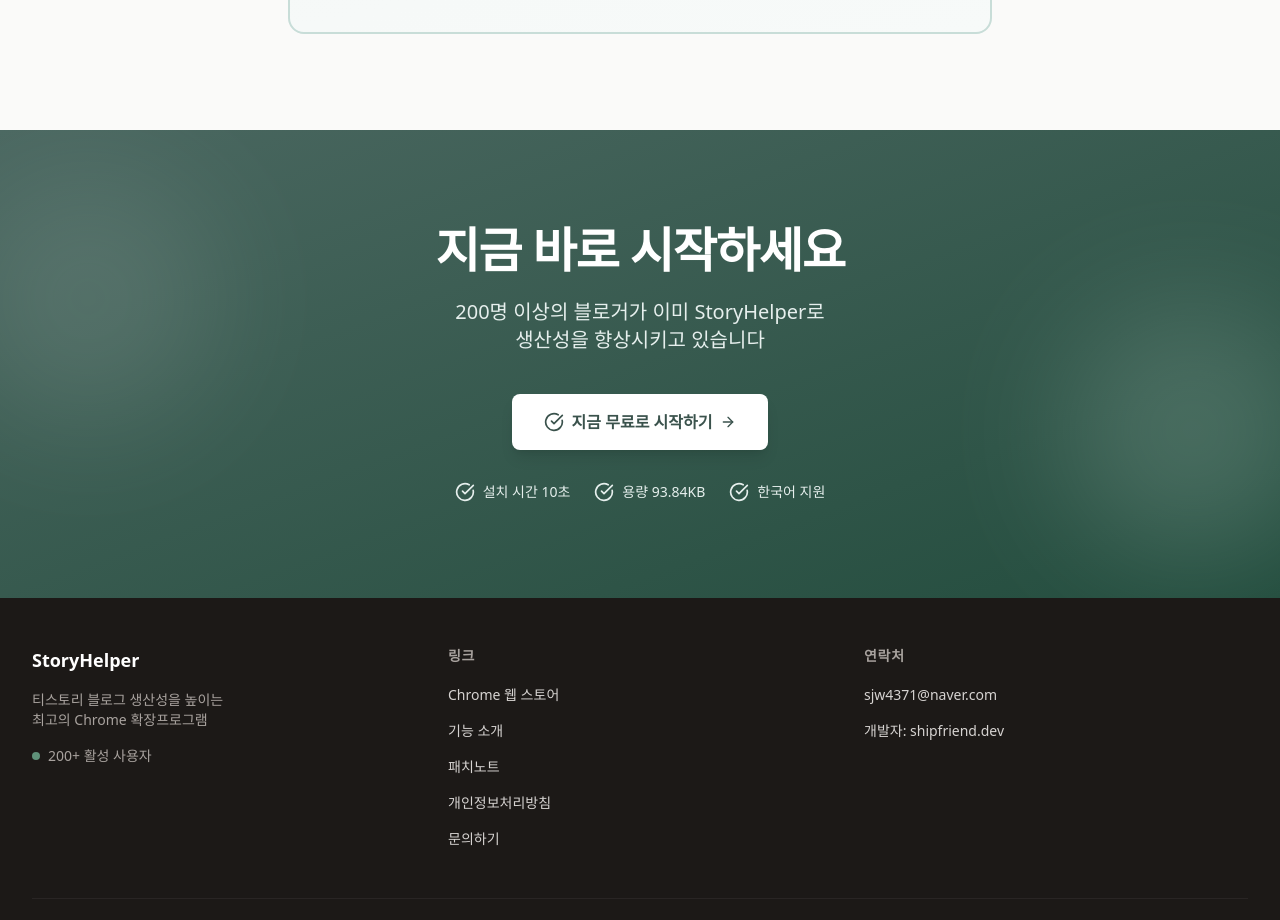
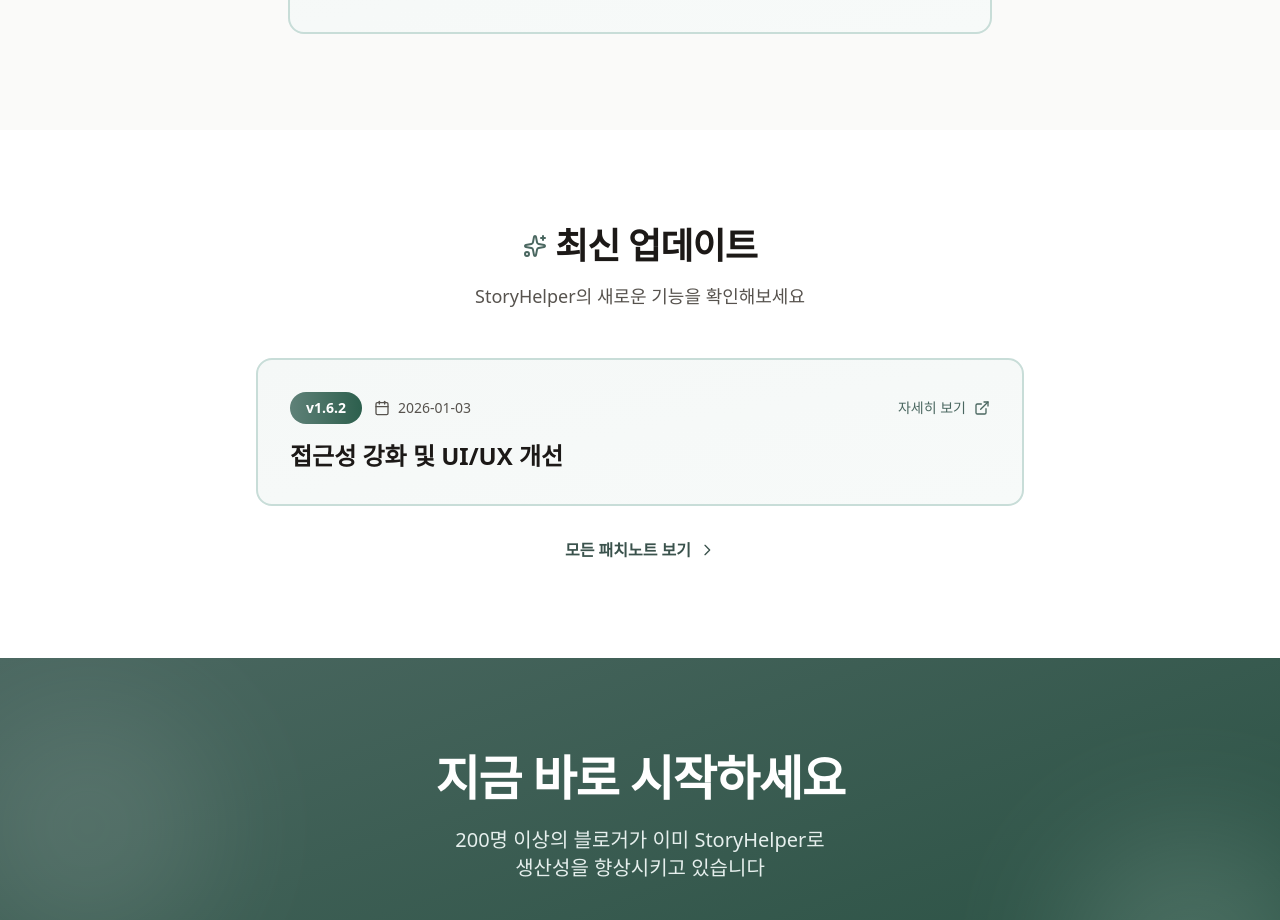
Before and after one commit to ShipFriend0516/storyhelper-web, a Next.js app: page / in a window 1280 px wide. Shown: the part 4042-4962 px from the top of the page. Built offline with nearby package versions, Linux system fonts and the light colour scheme; no server answers.

Commit message:
feat: add Latest Update section and patch notes functionality

```diff
--- a/src/app/page.tsx
+++ b/src/app/page.tsx
@@ -3,6 +3,7 @@
 import FeaturesSection from '@/components/FeaturesSection';
 import HowItWorksSection from '@/components/HowItWorksSection';
 import FAQSection from '@/components/FAQSection';
+import LatestUpdateSection from '@/components/LatestUpdateSection';
 import CTASection from '@/components/CTASection';
 import Footer from '@/components/Footer';
 
@@ -14,6 +15,7 @@
       <FeaturesSection />
       <HowItWorksSection />
       <FAQSection />
+      <LatestUpdateSection />
       <CTASection />
       <Footer />
     </main>
--- /dev/null
+++ b/src/components/LatestUpdateSection.tsx
@@ -0,0 +1,86 @@
+"use client";
+
+import { Calendar, ExternalLink, Sparkles } from "lucide-react";
+import Link from "next/link";
+import { getLatestPatchNote } from "@/constants/patchNotes";
+
+export default function LatestUpdateSection() {
+  const latestPatchNote = getLatestPatchNote();
+
+  // 패치노트가 없으면 섹션을 렌더링하지 않음
+  if (!latestPatchNote) {
+    return null;
+  }
+  return (
+    <section className="bg-white py-20 md:py-24">
+      <div className="mx-auto max-w-7xl px-6 lg:px-8">
+        <div className="mx-auto max-w-3xl">
+          {/* Header */}
+          <div className="mb-12 text-center">
+            <div className="mb-4 flex items-center justify-center gap-2">
+              <Sparkles className="h-6 w-6 text-sage-600" />
+              <h2 className="text-3xl font-bold tracking-tight text-gray-900 sm:text-4xl">
+                최신 업데이트
+              </h2>
+            </div>
+            <p className="text-lg text-gray-600">
+              StoryHelper의 새로운 기능을 확인해보세요
+            </p>
+          </div>
+
+          {/* Latest Patch Note Card */}
+          <a
+            href={latestPatchNote.blogUrl}
+            target="_blank"
+            rel="noopener noreferrer"
+            className="group block overflow-hidden rounded-2xl border-2 border-sage-200 bg-gradient-to-br from-sage-50 to-mint-50 transition-all hover:border-sage-300 hover:shadow-xl"
+          >
+            <div className="p-8">
+              <div className="mb-4 flex flex-col gap-3 sm:flex-row sm:items-center sm:justify-between">
+                <div className="flex items-center gap-3">
+                  <span className="inline-flex items-center rounded-full bg-gradient-to-r from-sage-500 to-forest-600 px-4 py-1.5 text-sm font-semibold text-white">
+                    v{latestPatchNote.version}
+                  </span>
+                  <div className="flex items-center gap-2 text-sm text-gray-600">
+                    <Calendar className="h-4 w-4" />
+                    <span>{latestPatchNote.date}</span>
+                  </div>
+                </div>
+                <div className="flex items-center gap-2 text-sage-600 transition-transform group-hover:translate-x-1">
+                  <span className="text-sm font-medium">자세히 보기</span>
+                  <ExternalLink className="h-4 w-4" />
+                </div>
+              </div>
+              <h3 className="text-xl font-bold text-gray-900 sm:text-2xl">
+                {latestPatchNote.title}
+              </h3>
+            </div>
+          </a>
+
+          {/* View All Link */}
+          <div className="mt-8 text-center">
+            <Link
+              href="/patch-notes"
+              className="inline-flex items-center gap-2 text-sage-700 transition-colors hover:text-sage-800"
+            >
+              <span className="font-semibold">모든 패치노트 보기</span>
+              <svg
+                className="h-4 w-4 transition-transform group-hover:translate-x-1"
+                fill="none"
+                viewBox="0 0 24 24"
+                stroke="currentColor"
+              >
+                <path
+                  strokeLinecap="round"
+                  strokeLinejoin="round"
+                  strokeWidth={2}
+                  d="M9 5l7 7-7 7"
+                />
+              </svg>
+            </Link>
+          </div>
+        </div>
+      </div>
+    </section>
+  );
+}
--- a/src/components/PatchNotesSection.tsx
+++ b/src/components/PatchNotesSection.tsx
@@ -1,24 +1,7 @@
 "use client";
 
 import { Calendar, ExternalLink } from "lucide-react";
-
-interface PatchNote {
-  version: string;
-  date: string;
-  title: string;
-  blogUrl: string;
-}
-
-const patchNotes: PatchNote[] = [
-  {
-    version: "1.6.2",
-    date: "2026-01-03",
-    title: "접근성 강화 및 UI/UX 개선",
-    blogUrl:
-      "https://shipfriend.dev/posts/storyhelper-v1-6-2-%ED%8C%A8%EC%B9%98%EB%85%B8%ED%8A%B8",
-  },
-  // 추가 패치노트를 여기에 작성하세요
-];
+import { patchNotes } from "@/constants/patchNotes";
 
 export default function PatchNotesSection() {
   return (
--- /dev/null
+++ b/src/constants/patchNotes.ts
@@ -0,0 +1,30 @@
+export interface PatchNote {
+  version: string;
+  date: string;
+  title: string;
+  blogUrl: string;
+}
+
+export const patchNotes: PatchNote[] = [
+  {
+    version: "1.6.2",
+    date: "2026-01-03",
+    title: "접근성 강화 및 UI/UX 개선",
+    blogUrl:
+      "https://shipfriend.dev/posts/storyhelper-v1-6-2-%ED%8C%A8%EC%B9%98%EB%85%B8%ED%8A%B8",
+  },
+  {
+    version: "1.6.0",
+    date: "2025-08-13",
+    title: "기능 토글 인디케이터 추가 및 버전 관리 개선",
+    blogUrl:
+      "https://shipfriend.dev/posts/%ED%8B%B0%EC%8A%A4%ED%86%A0%EB%A6%AC-%EC%83%9D%EC%82%B0%EC%84%B1-%ED%99%95%EC%9E%A5%ED%94%84%EB%A1%9C%EA%B7%B8%EB%9E%A8-storyhelper-%EC%82%AC%EC%9A%A9-%EA%B0%80%EC%9D%B4%EB%93%9C",
+  },
+
+  // 추가 패치노트를 여기에 작성하세요
+];
+
+// 최신 패치노트를 가져오는 헬퍼 함수
+export const getLatestPatchNote = (): PatchNote | null => {
+  return patchNotes.length > 0 ? patchNotes[0] : null;
+};
```
